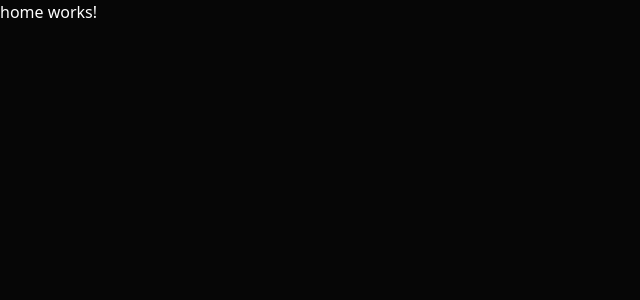
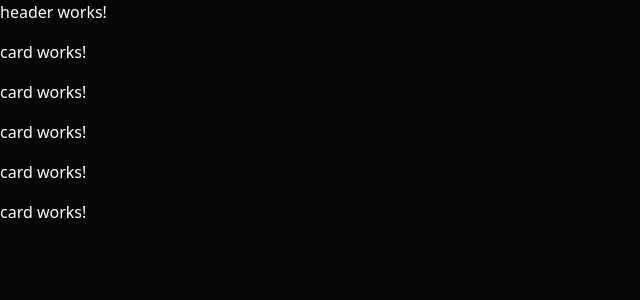
Before and after one commit to Daniel-SebastiaNC/Angular-movieflix, an Angular app: page / in a window 1280 px wide. Shown: the top 300 px of the page, without its empty margins (0-640 px from the left). Built offline with nearby package versions, Linux system fonts and the light colour scheme.

Commit message:
feat: mock app-card in home page

```diff
--- a/src/app/pages/logged/home/home.component.html
+++ b/src/app/pages/logged/home/home.component.html
@@ -1 +1,6 @@
-<p>home works!</p>
+<app-header/>
+<app-card/>
+<app-card/>
+<app-card/>
+<app-card/>
+<app-card/>
```
Also changed, not shown: src/app/pages/logged/home/home.component.ts (+6 -1 lines).
